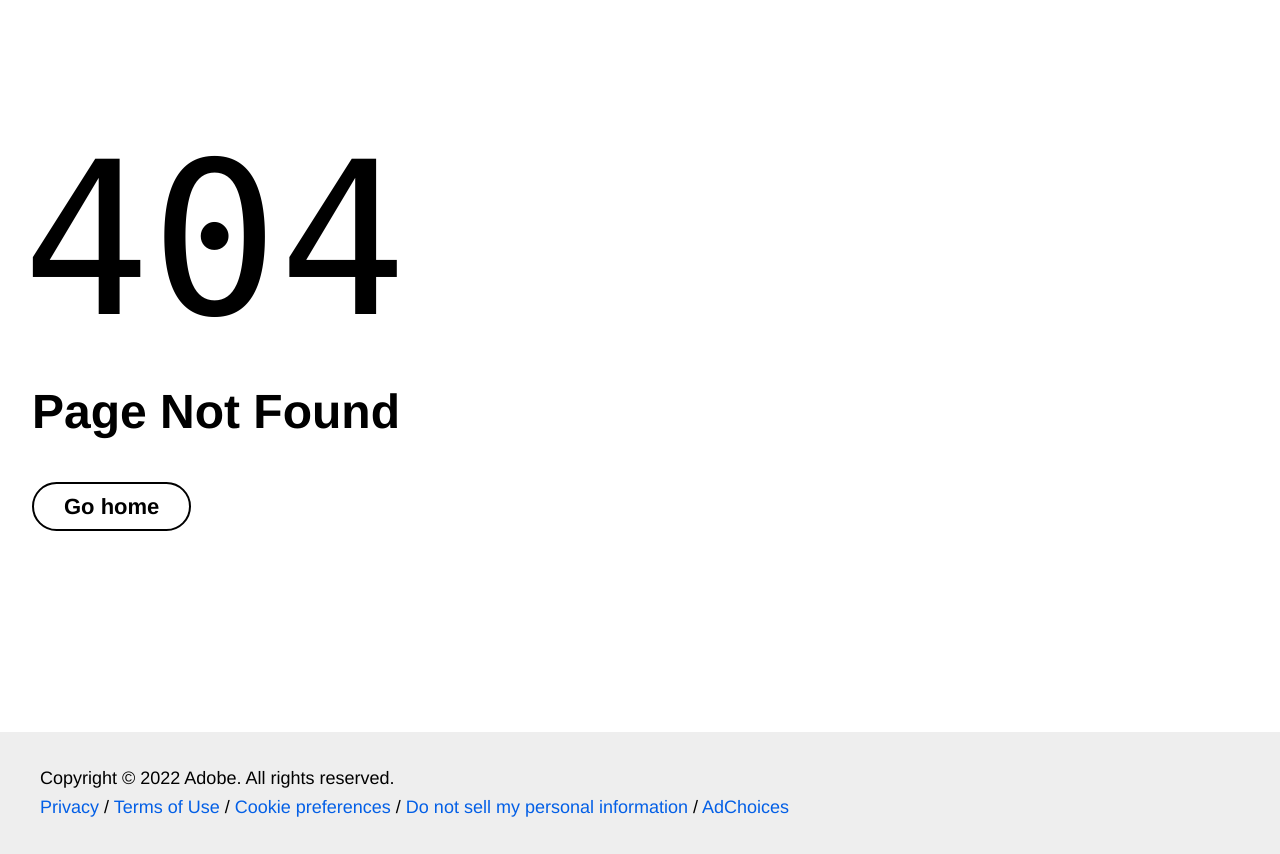
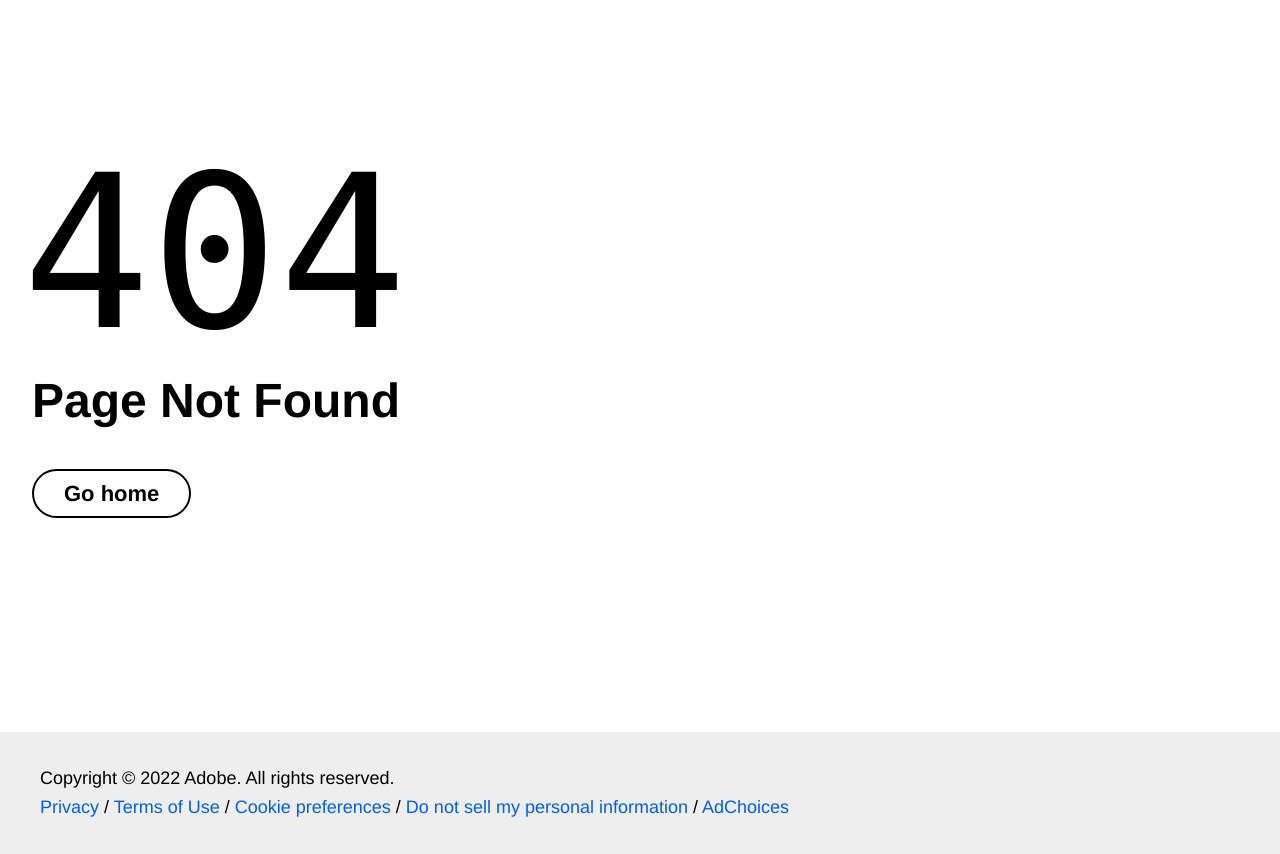
Before and after one commit to frankbiederich/wanderlust, a website with bundled scripts: page 404.html in a window 1280 px wide. Shown: the part 68-922 px from the top of the page. Built offline with nearby package versions, Linux system fonts and the light colour scheme; files whose address does not match are found by name.

Commit message:
Update styles.css

```diff
--- a/styles/styles.css
+++ b/styles/styles.css
@@ -65,8 +65,8 @@ h4, h5, h6 {
   font-family: var(--heading-font-family);
   font-weight: 600;
   line-height: 1.25;
-  margin-top: 1em;
-  margin-bottom: .5em;
+  margin-top: 0.5em;
+  margin-bottom: .25em;
   scroll-margin: calc(var(--nav-height) + 1em);
 }
 
```
